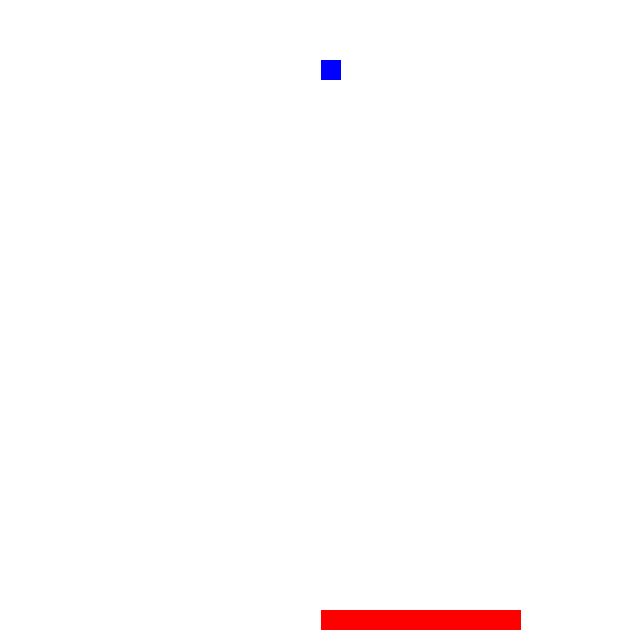
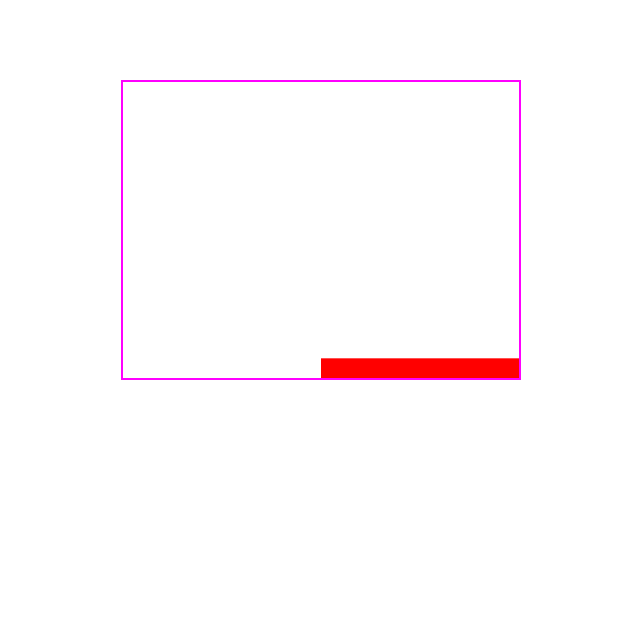
Before and after one commit to chris-f23/gamelib-project, a website built with Vite: page index.html in a window 1280 px wide. Shown: the part 170-800 px from the top of the page, without its empty margins (319-959 px from the left). Built offline with nearby package versions, Linux system fonts and the light colour scheme.

Commit message:
Modifica Game para ajustar el alto y ancho del canvas (style)

```diff
--- a/app.js
+++ b/app.js
@@ -3,8 +3,8 @@ import { Game } from "./src/lib/Game";
 import { Rect } from "./src/lib/Rect";
 import { Transform } from "./src/lib/Transform";
 
-const CANVAS_WIDTH = window.innerWidth;
-const CANVAS_HEIGHT = window.innerHeight;
+const CANVAS_WIDTH = 400;
+const CANVAS_HEIGHT = 300;
 
 const game = Game({
   canvas: document.getElementById("canvas"),
--- a/index.html
+++ b/index.html
@@ -4,12 +4,12 @@
   <meta charset="UTF-8">
   <style>
     canvas {
+      border: 2px solid magenta;
       box-sizing: border-box;
       position: absolute;
-      top: 0;
-      left: 0;
-      width: 100%;
-      height: 100%;
+      top: 50%;
+      left: 50%;
+      transform: translate(-50%, -50%);
     }
   </style>
   <title>gamelib-project</title>
--- a/src/lib/Game.js
+++ b/src/lib/Game.js
@@ -19,9 +19,11 @@ export const Game = ({ canvas, height, width }) => {
   if (!(canvas instanceof HTMLCanvasElement)) {
     throw new Error("El elemento canvas no es valido.");
   }
-
+  canvas.style.height = `${height}px`;
+  canvas.style.width = `${width}px`;
   canvas.height = height;
   canvas.width = width;
+
   const context = canvas.getContext("2d");
 
   if (!(context instanceof CanvasRenderingContext2D)) {
```
